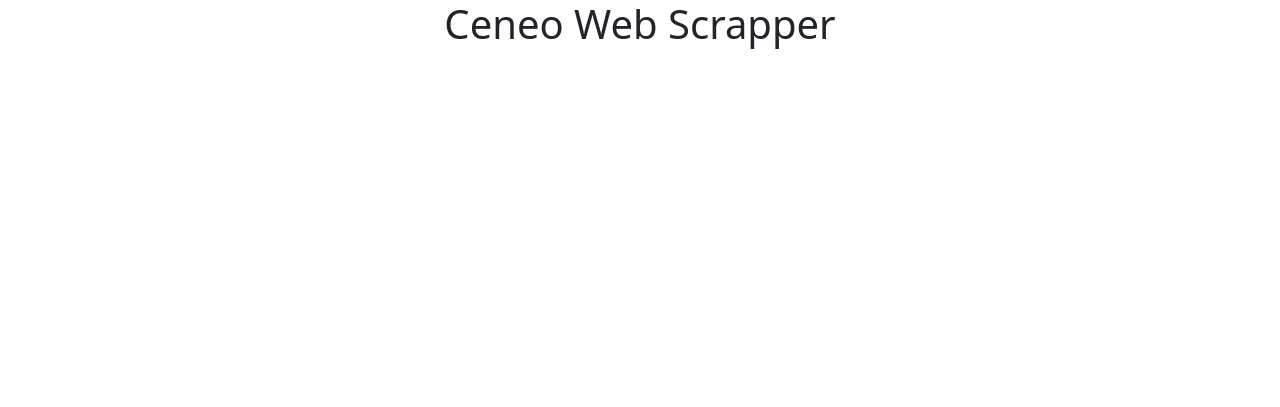
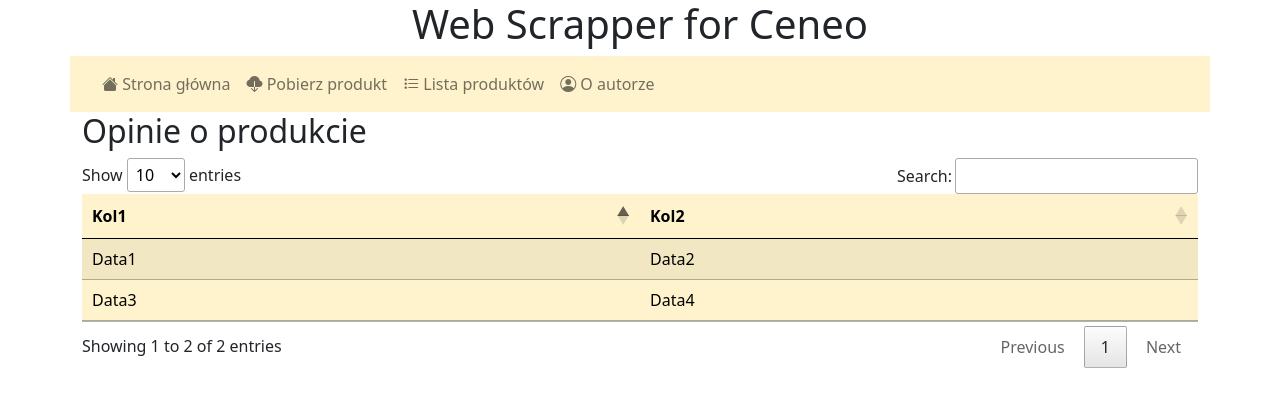
Before and after one commit to Breadbert/VeryCoolScrapper, a Flask app: template app/templates/product.html.jinja in a window 1280 px wide. Shown: the top 407 px of the page. Run offline with Flask 2, Linux system fonts and the light colour scheme; the template is opened without the code that fills it, so the values that code supplies are empty; some libraries are stand-ins or nearby versions.

Commit message:
RD 08-06-2021

```diff
--- a/app/templates/index.html.jinja
+++ b/app/templates/index.html.jinja
@@ -1 +1,5 @@
 {% extends "layout.html.jinja" %}
+
+{% block middle %}
+    <h2>Project Description</h2>
+{% endblock middle %}
--- a/app/templates/layout.html.jinja
+++ b/app/templates/layout.html.jinja
@@ -4,20 +4,59 @@
         <!-- Required meta tags -->
         <meta charset="utf-8">
         <meta name="viewport" content="width=device-width, initial-scale=1">
-
+        <!-- Datatables CSS -->
+        <link rel="stylesheet" type="text/css" href="https://cdn.datatables.net/1.10.25/css/jquery.dataTables.css">
         <!-- Bootstrap CSS -->
         <link href="https://cdn.jsdelivr.net/npm/bootstrap@5.0.1/dist/css/bootstrap.min.css" rel="stylesheet" integrity="sha384-+0n0xVW2eSR5OomGNYDnhzAbDsOXxcvSN1TPprVMTNDbiYZCxYbOOl7+AMvyTG2x" crossorigin="anonymous">
-
-    <title>Uh</title>
+        <link rel="stylesheet" href="https://cdn.jsdelivr.net/npm/bootstrap-icons@1.5.0/font/bootstrap-icons.css">
+        <title>Ceneo Web Scrapper</title>
     </head>
     <body>
         <header class="container text-center">
-    <h1>Ceneo Web Scrapper</h1>
+            <h1>Web Scrapper for Ceneo</h1>
         </header>
+        <nav class="navbar navbar-expand-lg navbar-light container" style="background-color: #fff3cd; color: #664d03; border-color: #ffecb5;">
+            <div class="container-fluid">
+                <div class="collapse navbar-collapse" id="navbarSupportedContent">
+                    <ul class="navbar-nav me-auto mb-2 mb-lg-0">
+                        <li class="nav-item">
+                            <a class="nav-link" href="{{ url_for('index') }}"><i class="bi bi-house-fill"></i> Strona główna</a>
+                        </li>
+                        <li class="nav-item">
+                            <a class="nav-link" href="{{ url_for('extract') }}"><i class="bi bi-cloud-download-fill"></i>
+ Pobierz produkt</a>
+                        </li>
+                        <li class="nav-item">
+                            <a class="nav-link" href="{{ url_for('products') }}"><i class="bi bi-list-stars"></i> Lista produktów</a>
+                        </li>
+                        <li class="nav-item">
+                            <a class="nav-link" href="{{ url_for('author') }}"><i class="bi bi-person-circle"></i> O autorze</a>
+                        </li>
+                    </ul>
+                </div>
+            </div>
+        </nav>
+        <div class="container">
+            <div class="row">
+                {# <div class="col-3">
+                {% block right %}
 
-    <!-- Optional JavaScript; choose one of the two! -->
+                {% endblock right %}
+                </div> #}
+                <div class="col">
+                {% block middle %}
+                    <h2>Layout</h2>
+                {% endblock middle %}
+                </div>
+            </div>
+        </div>
+        <!-- jQuery & Datatables -->
+        <script src="https://ajax.googleapis.com/ajax/libs/jquery/3.5.1/jquery.min.js"></script>
+        <script type="text/javascript" charset="utf8" src="https://cdn.datatables.net/1.10.25/js/jquery.dataTables.js"></script>
+        <!-- Bootstrap Bundle with Popper -->
+        <script src="https://cdn.jsdelivr.net/npm/bootstrap@5.0.1/dist/js/bootstrap.bundle.min.js" integrity="sha384-gtEjrD/SeCtmISkJkNUaaKMoLD0//ElJ19smozuHV6z3Iehds+3Ulb9Bn9Plx0x4" crossorigin="anonymous"></script>
+        {% block scripts %}
 
-    <!-- Option 1: Bootstrap Bundle with Popper -->
-    <script src="https://cdn.jsdelivr.net/npm/bootstrap@5.0.1/dist/js/bootstrap.bundle.min.js" integrity="sha384-gtEjrD/SeCtmISkJkNUaaKMoLD0//ElJ19smozuHV6z3Iehds+3Ulb9Bn9Plx0x4" crossorigin="anonymous"></script>
+        {% endblock scripts %}
     </body>
 </html>
--- a/app/templates/product.html.jinja
+++ b/app/templates/product.html.jinja
@@ -1,5 +1,30 @@
 {% extends "layout.html.jinja" %}
 
 {% block middle %}
-    {{product}}
+    <h2>Opinie o produkcie</h2>
+    <table id='opinions' class="table table-striped table-warning">
+        <thead>
+            <tr>
+                <th>Kol1</th>
+                <th>Kol2</th>
+            </tr>
+        </thead>
+        <tbody>
+            <tr>
+                <td>Data1</td>
+                <td>Data2</td>
+            </tr>
+            <tr>
+                <td>Data3</td>
+                <td>Data4</td>
+            </tr>
+        </tbody>
+    </table>
 {% endblock middle %}
+{% block scripts %}
+    <script>
+        $(document).ready( function () {
+            $('#opinions').DataTable();
+        } );
+    </script>
+{% endblock scripts %}
```
Also changed, not shown: app/models.py (+32 -3 lines), app/routes.py (+14 -8 lines), app/templates/extract.html.jinja (+23 -1 lines), app/templates/products.html.jinja (+10 -0 lines), app/templates/author.html.jinja (added). Lines whose indentation alone changed are shown as unchanged.
